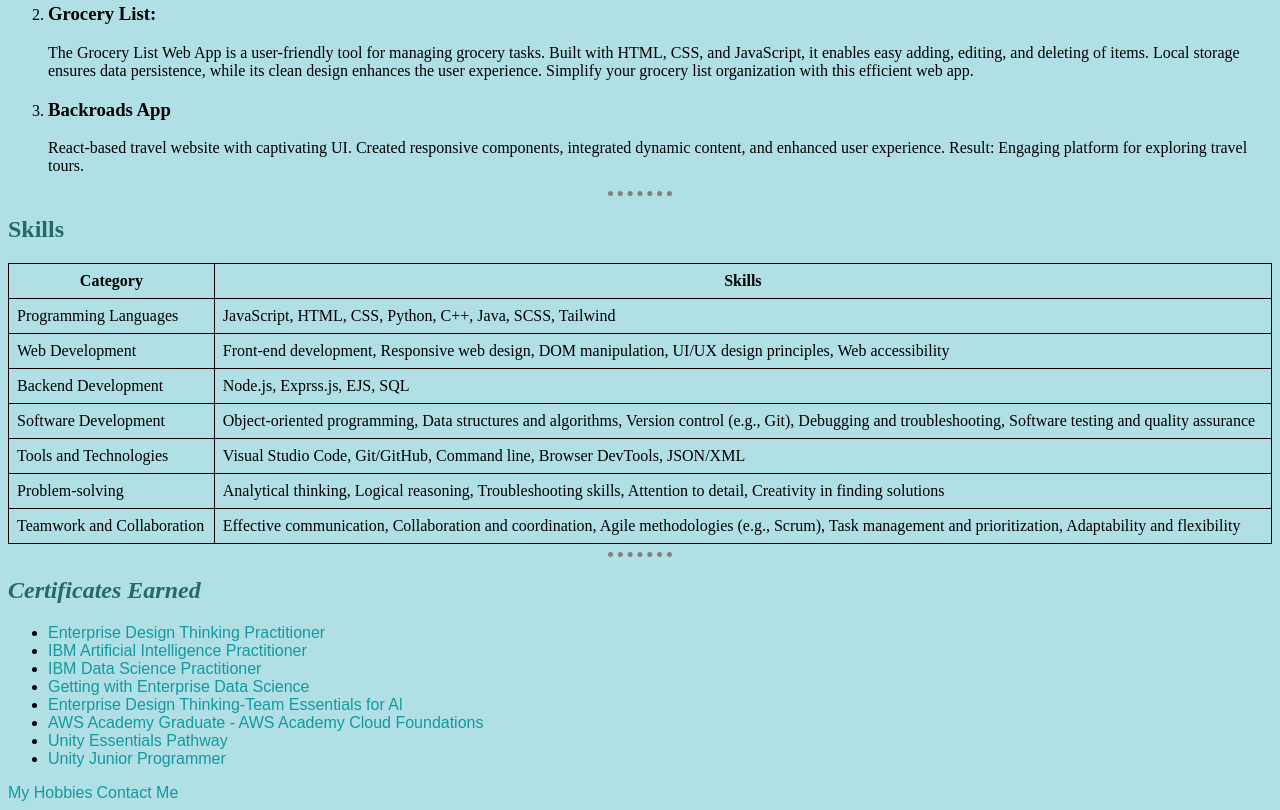
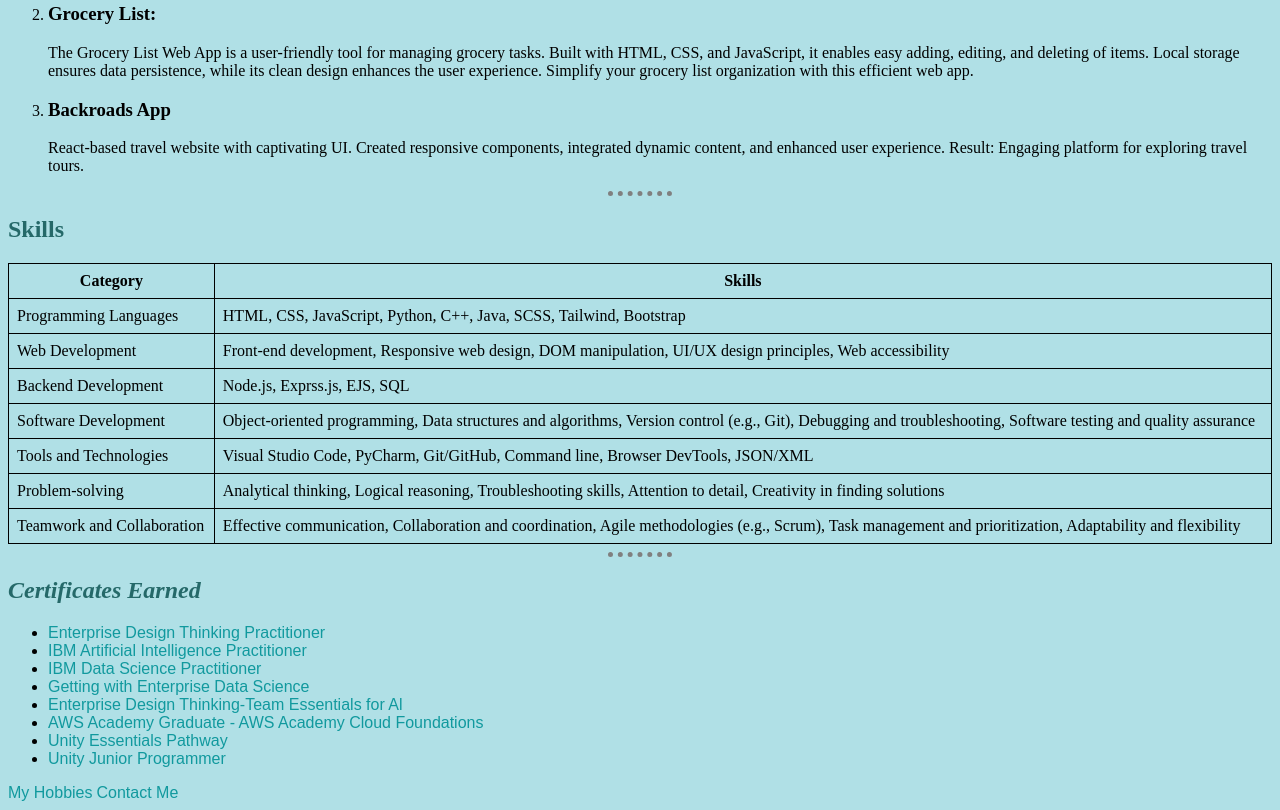
Before and after one commit to LloydCode597/CV, a plain HTML site: page index.html in a window 1280 px wide. Shown: the part 1206-2016 px from the top of the page. Drawn offline with Linux system fonts and the light colour scheme.

Commit message:
Update index.html

```diff
--- a/index.html
+++ b/index.html
@@ -134,7 +134,7 @@
           Programming Languages
         </td>
         <td style="border: 1px solid black; padding: 8px">
-          JavaScript, HTML, CSS, Python, C++, Java, SCSS, Tailwind
+          HTML, CSS, JavaScript, Python, C++, Java, SCSS, Tailwind, Bootstrap
         </td>
       </tr>
       <tr>
@@ -167,7 +167,7 @@
           Tools and Technologies
         </td>
         <td style="border: 1px solid black; padding: 8px">
-          Visual Studio Code, Git/GitHub, Command line, Browser DevTools,
+          Visual Studio Code, PyCharm, Git/GitHub, Command line, Browser DevTools,
           JSON/XML
         </td>
       </tr>
```
